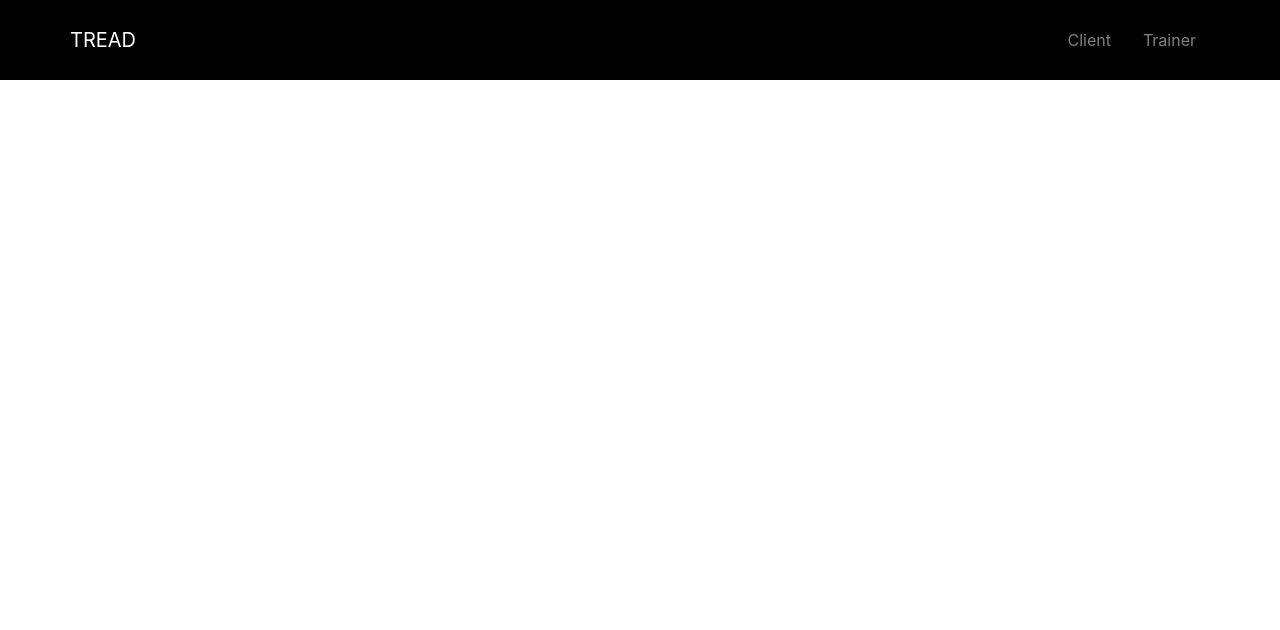
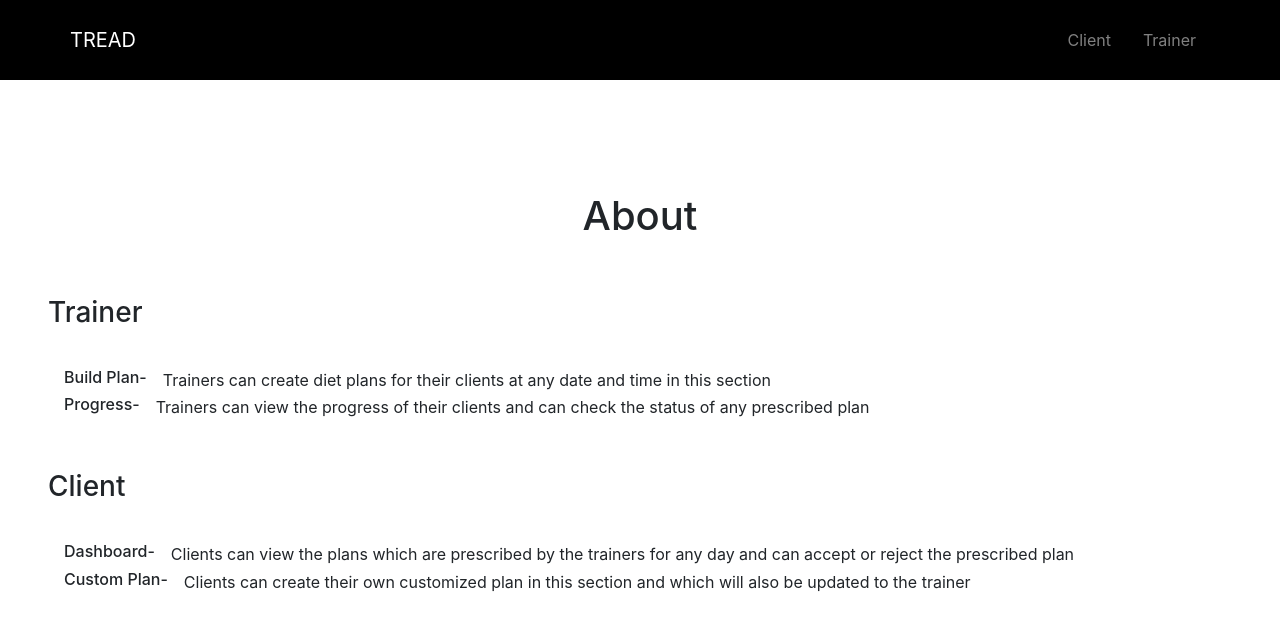
Before and after one commit to aravi03/diet_tracker, a React (Create React App) app in the folder client/: page / in a window 1280 px wide. Shown: the top 630 px of the page. Built offline with nearby package versions, Linux system fonts and the light colour scheme.

Commit message:
Added home

```diff
--- a/client/src/App.css
+++ b/client/src/App.css
@@ -41,8 +41,12 @@ width: 100px;
 #inc-size{
   font-size: 30px;
 }
-
-
+#mysearch{
+  width: 120px;
+}
+#qtyinput{
+  width: 135px;
+}
 
 
 
--- a/client/src/components/food.js
+++ b/client/src/components/food.js
@@ -23,7 +23,7 @@ class food extends Component {
             this.props.food.map(item=>{
                 // if(movie.Poster!="N/A")
                 return(
-                    <div class="col-2 mx-2 my-5">
+                    <div class="col-md-2 col-sm-12 col-xs-12 mx-2 my-5">
                     <div class="well text-center" id='food_block'>
                         <a href=''>
                       <img  src={item.url} id="poster"/></a>
--- a/client/src/components/home.js
+++ b/client/src/components/home.js
@@ -30,6 +30,21 @@ export default class Home extends Component {
             </div>
 
         </nav>
+        <br></br><br></br><br></br>
+
+            <div className=''>
+                <h1>About</h1><br></br><br></br>
+                <div className='row mx-5'><h3>Trainer</h3><br></br><br></br><br></br></div>
+                <div className='row mx-5'><h6 className='mx-3'>Build Plan-</h6> Trainers can create diet plans for their clients at any date and time in this section</div>
+                <div className='row mx-5'><h6 className='mx-3'>Progress- </h6> Trainers can view the progress of their clients and can check the status of any prescribed plan</div>
+                <br></br><br></br>
+                <div className='row mx-5'><h3>Client</h3><br></br><br></br><br></br></div>
+                <div className='row mx-5'><h6 className='mx-3'>Dashboard-</h6> Clients can view the plans which are prescribed by the trainers for any day and can accept or reject the prescribed plan</div>
+                <div className='row mx-5'><h6 className='mx-3'>Custom Plan- </h6> Clients can create their own customized plan in this section and which will also be updated to the trainer</div>
+            </div>
+            <br></br><br></br>
+
+
             </div>
         )
     }
```
